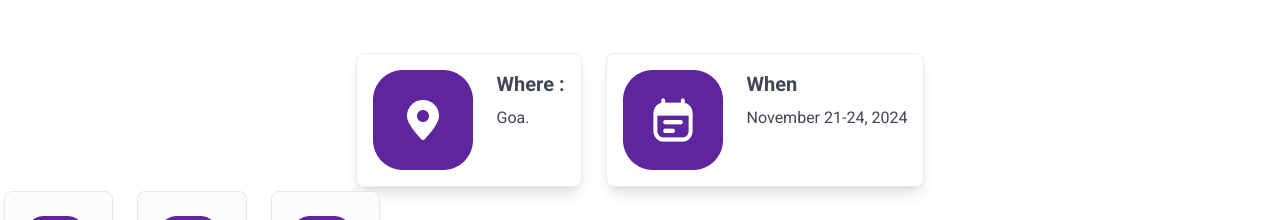
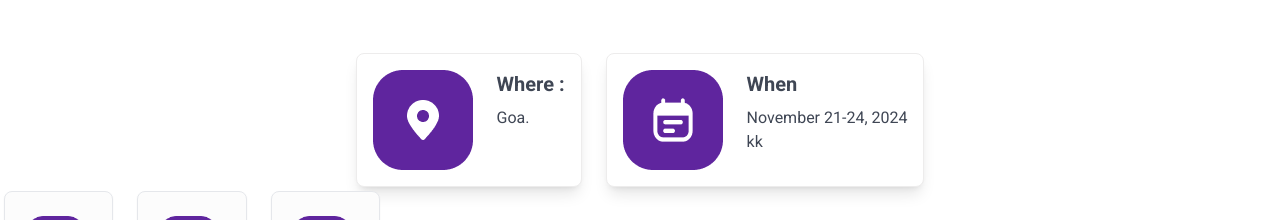
Before and after one commit to salmansyed96/Waves-Task, a Next.js app: page / in a window 1280 px wide. Shown: the part 2386-2606 px from the top of the page. Built offline with nearby package versions, Linux system fonts and the light colour scheme.

Commit message:
git-fileadd

```diff
--- a/src/app/sections/Cards.tsx
+++ b/src/app/sections/Cards.tsx
@@ -24,6 +24,7 @@ export const Cards = () => {
                     <div>
                         <h2 className="text-xl font-semibold mb-2">When</h2>
                         <p>November  21-24, 2024</p>
+                        kk
                     </div>
                 </div>
 
```
Also changed, not shown: 1 other file (tests, documents, lock files or other folders).
